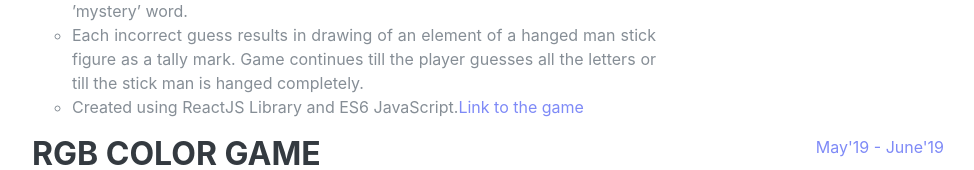
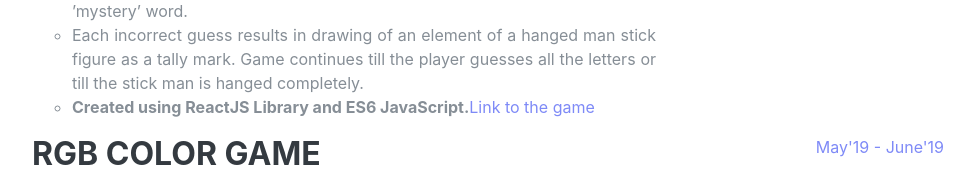
Before and after one commit to SachRestated/sachin-vashisht-portfolio, a Gatsby site: page / in a window 1280 px wide. Shown: the part 2947-3117 px from the top of the page, without its empty margins (288-1262 px from the left). Built offline with nearby package versions, Linux system fonts and the light colour scheme; Gatsby itself is replaced by a stand-in of ours; a web font is replaced by a local one.

```diff
--- a/src/pages/index.js
+++ b/src/pages/index.js
@@ -241,7 +241,7 @@
 that ’mystery’ word.</li>
                 <li>Each incorrect guess results in drawing of an element of a hanged man stick figure as a tally mark.
                 Game continues till the player guesses all the letters or till the stick man is hanged completely.</li>
-                <li>Created using ReactJS Library and ES6 JavaScript.<a href="https://sachrestated.github.io/HangmanGame/">Link to the game </a></li>
+                <li><strong>Created using ReactJS Library and ES6 JavaScript.</strong><a href="https://sachrestated.github.io/HangmanGame/">Link to the game </a></li>
               </ol>
             </div>
             <div className="resume-date text-md-right">
```
